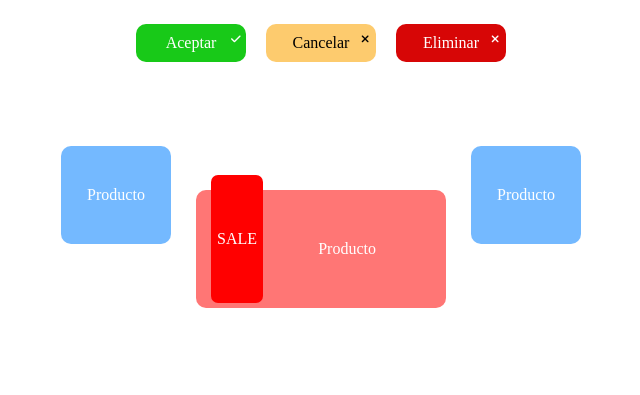
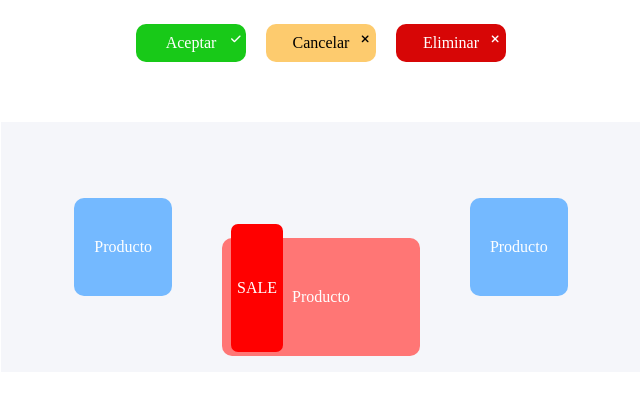
Before and after one commit to ivansandoval201919-ai/programacionFullstack-UTU-2026, a PHP site: page /Clases/Ejercicio6/index.html in a window 1280 px wide. Shown: the top 395 px of the page, without its empty margins (319-959 px from the left). Run offline with PHP 8.4, Linux system fonts and the light colour scheme.

Commit message:
feat: create layout for buttons and product display components with associated styles

```diff
--- a/Clases/Ejercicio6/index.html
+++ b/Clases/Ejercicio6/index.html
@@ -17,10 +17,12 @@
     <br>
     <br>
     <div class="container2">
-        <div class="product"><a href="">Producto</a></div>
-        <div class="sale">SALE</div>
-        <div class="product-big">Producto</div>
-        <div class="product"><a href="">Producto</a></div>
+        <div class="product-container">
+            <div class="product"><a href="">Producto</a></div>
+            <div class="sale">SALE</div>
+            <div class="product-big">Producto</div>
+            <div class="product"><a href="">Producto</a></div>
+        </div>
     </div>
 </body>
 </html>
--- a/Clases/Ejercicio6/style.css
+++ b/Clases/Ejercicio6/style.css
@@ -8,6 +8,7 @@
     align-items: center;
     padding: 24px;
     justify-content: center;
+    align-items: center;
 
 }
 .accept{
@@ -85,11 +86,22 @@
     font-size: 11px;
 }
 .container2{
+       background-color: #F5F6FA;
+       width: 50%;
+       height: 250px;
+       justify-content: center;
+       align-items: center;
+       margin: 0 auto;
+       display: flex;
+}
+.product-container{
+    justify-content: center;
+    align-items: center;
     display: flex;
-    gap: 300px;
-    align-items: center;
+    gap:50px;
     padding: 24px;
-    justify-content: center;
+    height: 200px;
+    width: 50%;
 }
 a{
     text-decoration: none;
@@ -111,8 +123,8 @@ a{
     padding: 50px 70px;
     border-radius: 10px;
     text-align: right;
-    position: absolute;
-    top: 190px;
+    position: relative;
+    top: 50px;
     width: 110px;
 
 }
@@ -124,8 +136,8 @@ a{
     text-align: center;
     position: absolute;
     z-index: 1; /*sirve para que se ponga encima de los otros elementos*/
-    top: 175px;
-    left: 530px;
+    top: 224px;
+    left: 550px;
     align-items: center;
     width: 52px;
     box-sizing: border-box;
```
